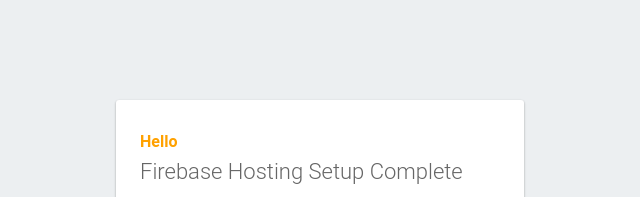
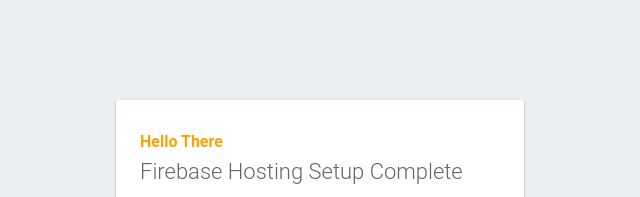
Before and after one commit to jalenpaul/PersonalWebsite, a plain HTML site: page public/index.html in a window 1280 px wide. Shown: the top 197 px of the page, 320-960 px from the left. Drawn offline with Linux system fonts and the light colour scheme; some packages are replaced by stand-ins of ours.

Commit message:
personal changes to firebase home

```diff
--- a/public/index.html
+++ b/public/index.html
@@ -99,7 +99,7 @@
 
 <body>
     <div id="message">
-        <h2>Hello</h2>
+        <h2>Hello There</h2>
         <h1>Firebase Hosting Setup Complete</h1>
         <p>You're seeing this because you've successfully setup Firebase Hosting. Now it's time to go build something extraordinary!</p>
         <a target="_blank" href="https://firebase.google.com/docs/hosting/">Open Hosting Documentation</a>
```
